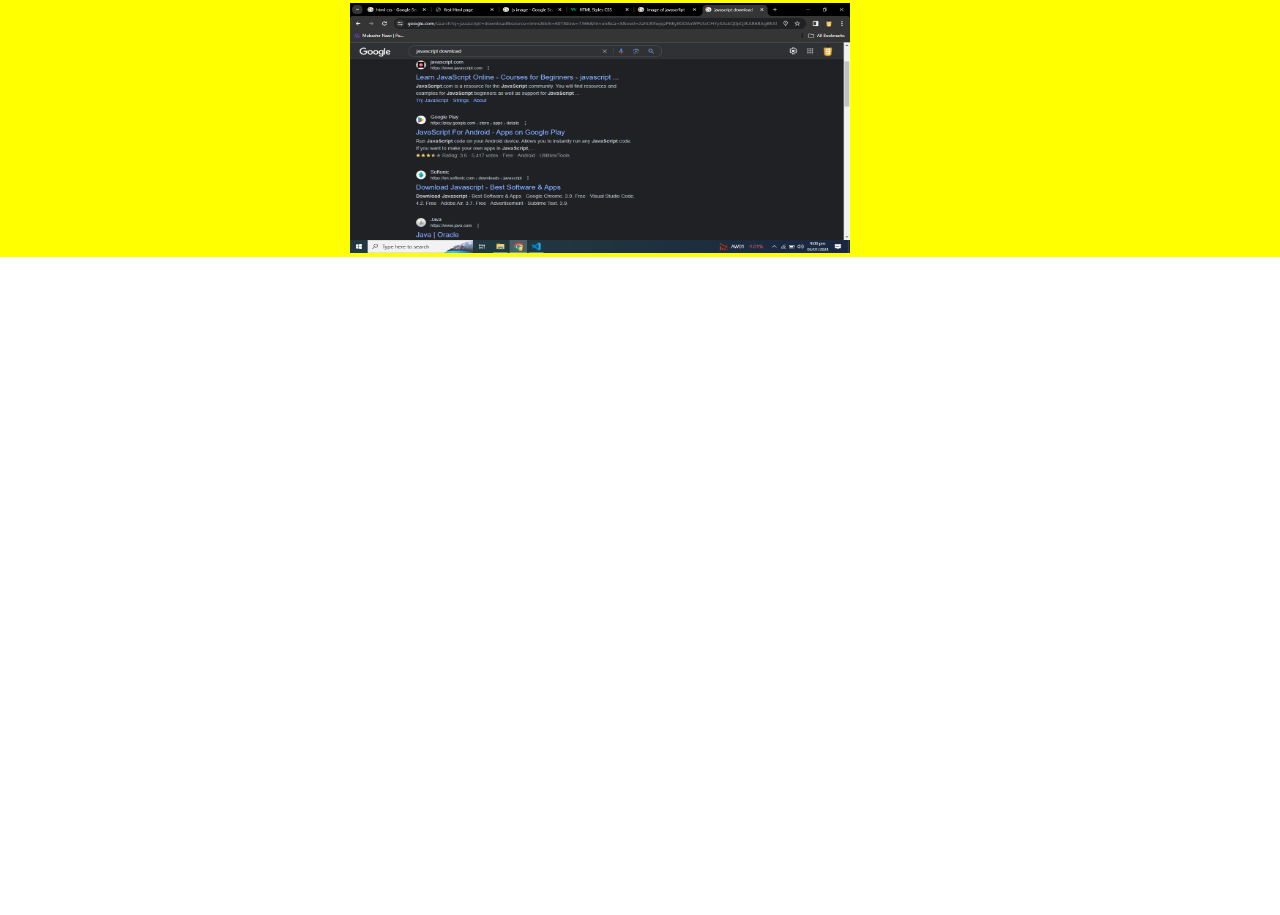
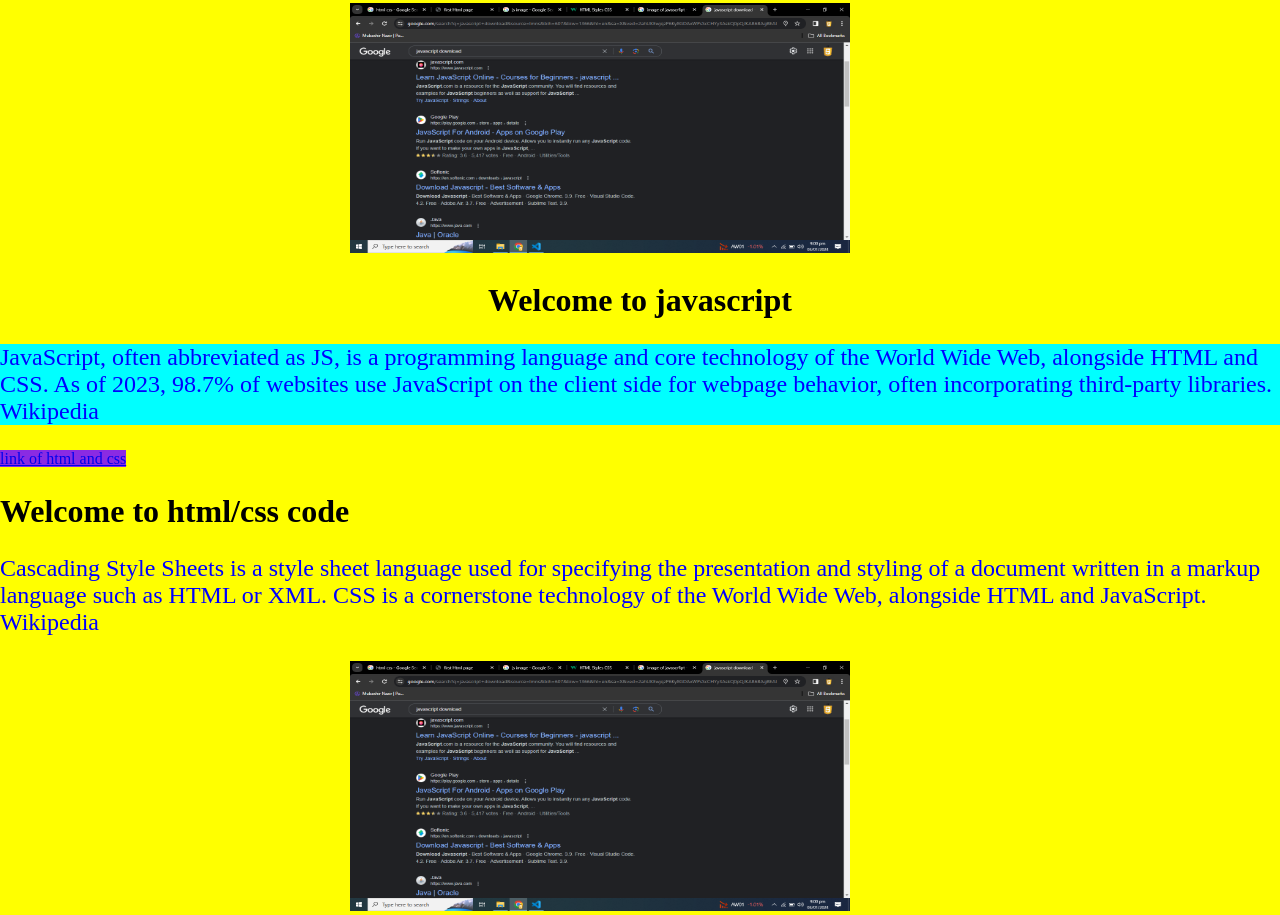
Before and after one commit to mubashirnazir42/practiceMore, a plain HTML site: page index.html in a window 1280 px wide. Shown: the part 306-1221 px from the top of the page. Before the commit the page ends 800 px from the top, so only its background shows below. Drawn offline with Linux system fonts and the light colour scheme.

Commit message:
html and css

```diff
--- a/index.html
+++ b/index.html
@@ -19,6 +19,15 @@
     <h1 >Welcome to html/css code</h1>
     <p>Cascading Style Sheets is a style sheet language used for specifying the presentation and styling of a document written in a markup language such as HTML or XML. CSS is a cornerstone technology of the World Wide Web, alongside HTML and JavaScript. Wikipedia</p>
     <img id="image-css" src="jv.png"/>
+    <h1 class="center">Welcome to javascript</h1>
+    <p id="background-color">JavaScript, often abbreviated as JS, is a programming language and core technology of the World Wide Web, alongside HTML and CSS. As of 2023, 98.7% of websites use JavaScript on the client side for webpage behavior, often incorporating third-party libraries. Wikipedia</p>
+    <a class="third" href="https://www.w3schools.com/html/html_css.asp"> link of html and css</a>
+
+
+    <div class="center-tt">
+    <h1 >Welcome to html/css code</h1>
+    <p>Cascading Style Sheets is a style sheet language used for specifying the presentation and styling of a document written in a markup language such as HTML or XML. CSS is a cornerstone technology of the World Wide Web, alongside HTML and JavaScript. Wikipedia</p>
+    <img id="image-css" src="jv.png"/>
 </div>
 </body>
 </html>
```
